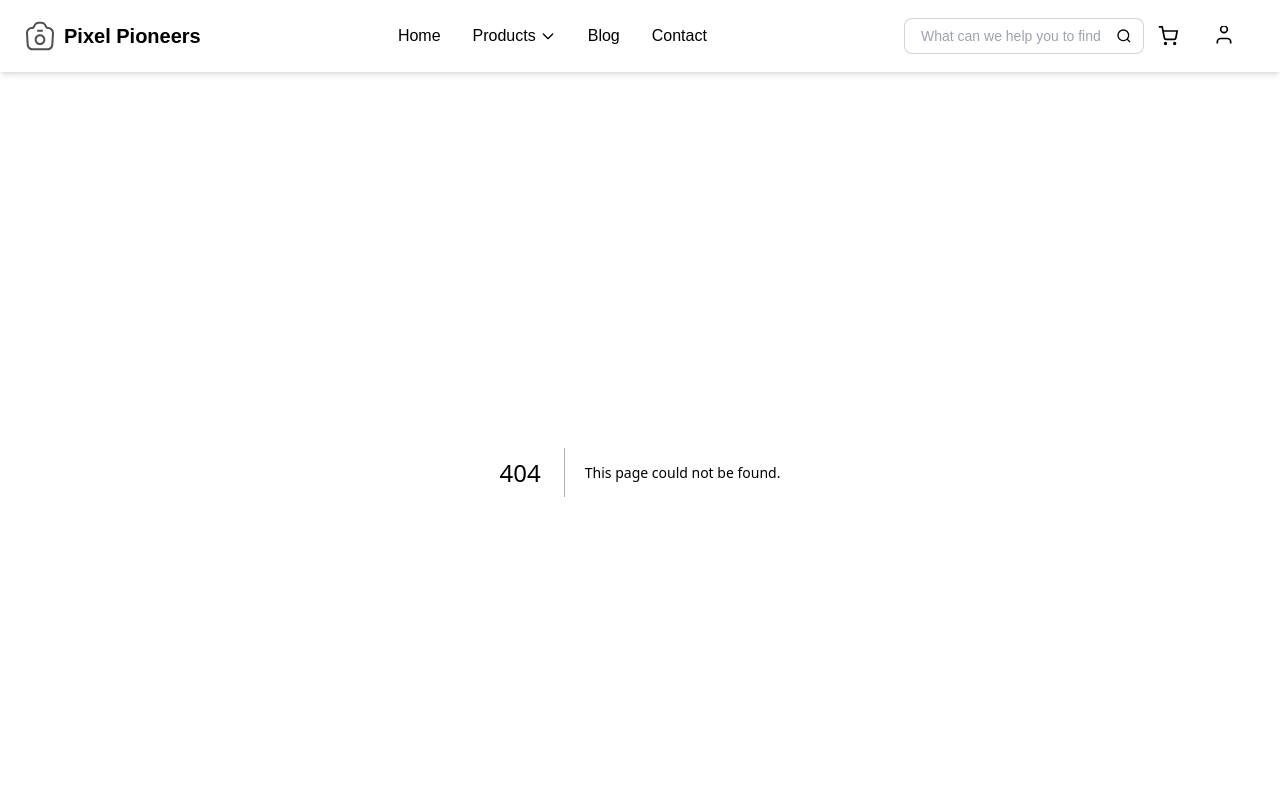
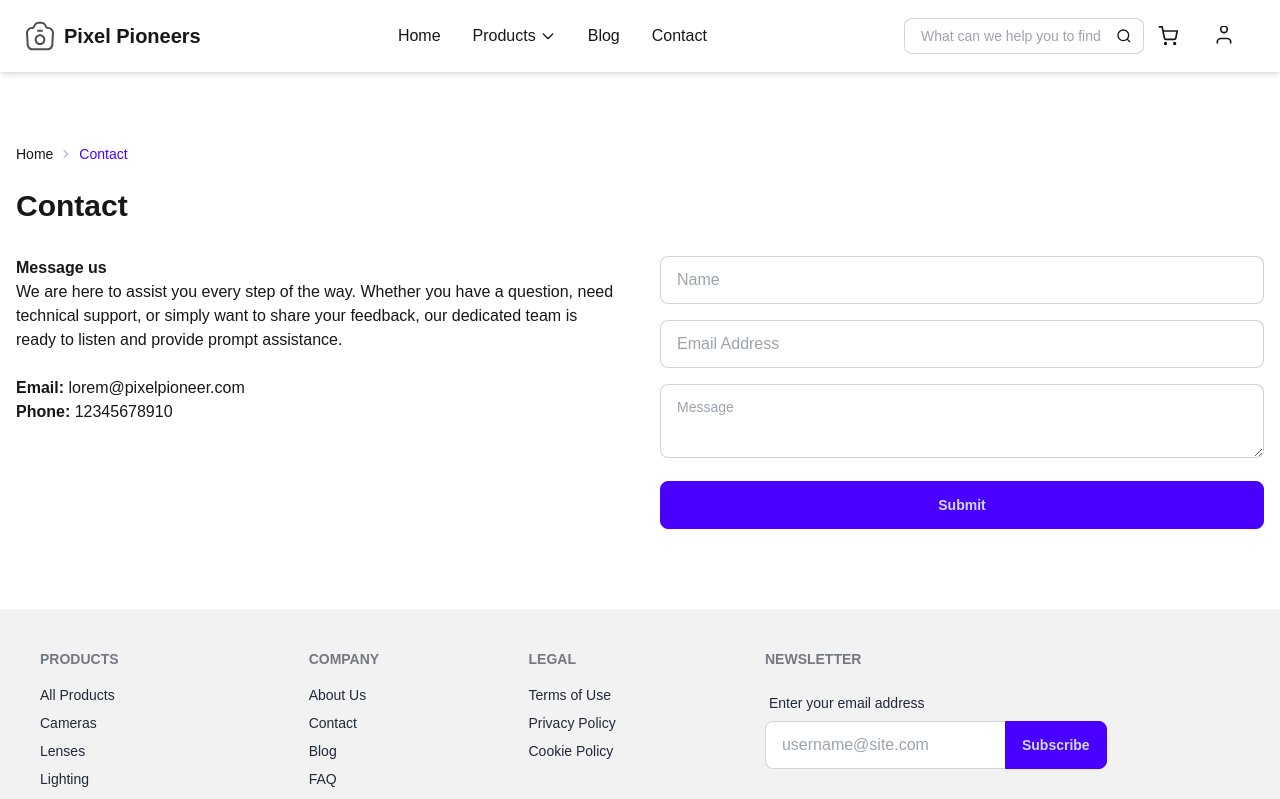
Before and after one commit to olgamitsiuk/pixel-pioneer, a Next.js app: page /contact in a window 1280 px wide. Before the commit this address had no page. Shown: the top 799 px of the page. Built offline with nearby package versions, Linux system fonts and the light colour scheme.

Commit message:
Completed contact page

```diff
--- /dev/null
+++ b/app/contact/page.tsx
@@ -0,0 +1,86 @@
+import Link from "next/link";
+
+export default function Contact() {
+  return (
+    <div className="container mx-auto px-4 py-16">
+      <div className="mb-8">
+        <div className="text-sm breadcrumbs">
+          <ul>
+            <li>
+              <Link href="/">Home</Link>
+            </li>
+            <li className="text-primary">Contact</li>
+          </ul>
+        </div>
+
+        <h1 className="text-3xl font-bold mt-4">Contact</h1>
+      </div>
+      <div className="flex flex-col md:flex-row gap-10">
+        <div className="md:w-1/2">
+          <h2 className="font-bold">Message us</h2>
+          <p>
+            We are here to assist you every step of the way. Whether you have a
+            question, need technical support, or simply want to share your
+            feedback, our dedicated team is ready to listen and provide prompt
+            assistance.
+          </p>
+          <div className="pt-6">
+            <p>
+              <span className="font-bold">Email:</span> lorem@pixelpioneer.com
+            </p>
+            <p>
+              <span className="font-bold">Phone:</span> 12345678910
+            </p>
+          </div>
+        </div>
+        <form action="" className="md:w-1/2">
+          <div className="mb-4">
+            <label htmlFor="name" className="sr-only">
+              Name
+            </label>
+            <input
+              type="text"
+              name="name"
+              id="name"
+              placeholder="Name"
+              className="input input-bordered w-full"
+            />
+          </div>
+
+          <div className="mb-4">
+            <label htmlFor="email" className="sr-only">
+              Email Address
+            </label>
+            <input
+              type="email"
+              name="email"
+              id="email"
+              placeholder="Email Address"
+              className="input input-bordered w-full"
+            />
+          </div>
+
+          <div className="mb-4">
+            <label htmlFor="message" className="sr-only">
+              Message
+            </label>
+            <textarea
+              name="message"
+              id="message"
+              placeholder="Message"
+              className="textarea textarea-bordered w-full"
+            ></textarea>
+          </div>
+
+          <div>
+            <input
+              type="submit"
+              value="Submit"
+              className="btn btn-primary w-full"
+            />
+          </div>
+        </form>
+      </div>
+    </div>
+  );
+}
```
